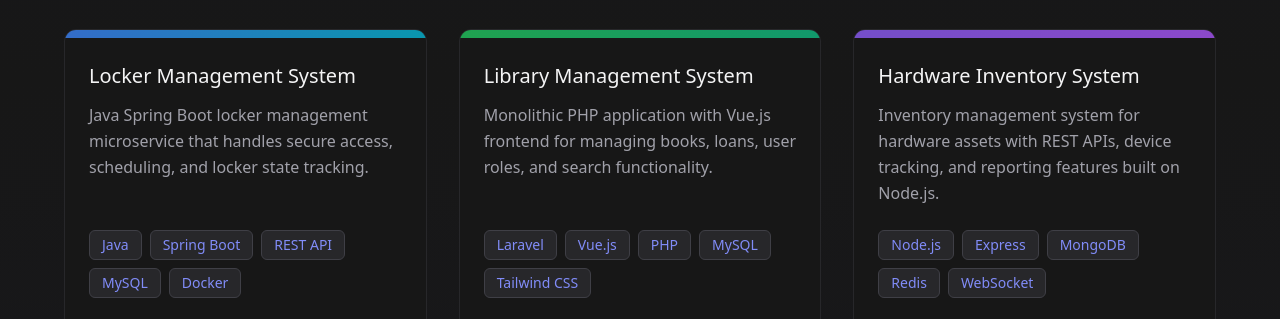
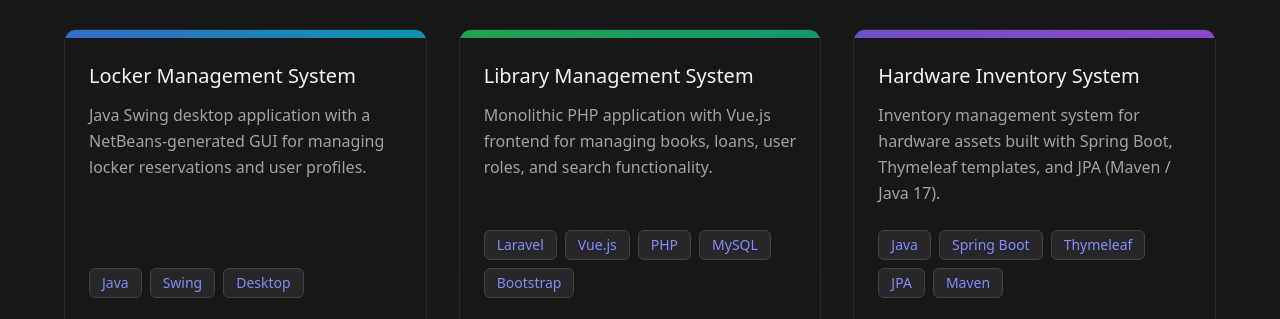
Before and after one commit to jonard111/My-portfolio, a plain HTML site: page index.html in a window 1280 px wide. Shown: the part 1985-2304 px from the top of the page. Drawn offline with nearby package versions, Linux system fonts and the light colour scheme.

Commit message:
Fix project cards: correct tech stacks

```diff
--- a/index.html
+++ b/index.html
@@ -275,14 +275,12 @@
                                         Locker Management System
                                     </h3>
                                     <p class="text-zinc-400 mb-6 leading-relaxed flex-1">
-                                        Java Spring Boot locker management microservice that handles secure access, scheduling, and locker state tracking.
+                                        Java Swing desktop application with a NetBeans-generated GUI for managing locker reservations and user profiles.
                                     </p>
                             <div class="flex flex-wrap gap-2 mb-6">
                                 <span class="px-3 py-1 text-sm bg-zinc-800 text-indigo-400 rounded-md border border-zinc-700">Java</span>
-                                <span class="px-3 py-1 text-sm bg-zinc-800 text-indigo-400 rounded-md border border-zinc-700">Spring Boot</span>
-                                <span class="px-3 py-1 text-sm bg-zinc-800 text-indigo-400 rounded-md border border-zinc-700">REST API</span>
-                                <span class="px-3 py-1 text-sm bg-zinc-800 text-indigo-400 rounded-md border border-zinc-700">MySQL</span>
-                                <span class="px-3 py-1 text-sm bg-zinc-800 text-indigo-400 rounded-md border border-zinc-700">Docker</span>
+                                <span class="px-3 py-1 text-sm bg-zinc-800 text-indigo-400 rounded-md border border-zinc-700">Swing</span>
+                                <span class="px-3 py-1 text-sm bg-zinc-800 text-indigo-400 rounded-md border border-zinc-700">Desktop</span>
                             </div>
                             <a
                                 href="https://github.com/jonard111/lockerMS"
@@ -311,7 +309,7 @@
                                 <span class="px-3 py-1 text-sm bg-zinc-800 text-indigo-400 rounded-md border border-zinc-700">Vue.js</span>
                                 <span class="px-3 py-1 text-sm bg-zinc-800 text-indigo-400 rounded-md border border-zinc-700">PHP</span>
                                 <span class="px-3 py-1 text-sm bg-zinc-800 text-indigo-400 rounded-md border border-zinc-700">MySQL</span>
-                                <span class="px-3 py-1 text-sm bg-zinc-800 text-indigo-400 rounded-md border border-zinc-700">Tailwind CSS</span>
+                                <span class="px-3 py-1 text-sm bg-zinc-800 text-indigo-400 rounded-md border border-zinc-700">Bootstrap</span>
                             </div>
                             <a
                                 href="https://github.com/jonard111/librarryMS"
@@ -333,14 +331,14 @@
                                 Hardware Inventory System
                             </h3>
                             <p class="text-zinc-400 mb-6 leading-relaxed flex-1">
-                                Inventory management system for hardware assets with REST APIs, device tracking, and reporting features built on Node.js.
+                                Inventory management system for hardware assets built with Spring Boot, Thymeleaf templates, and JPA (Maven / Java 17).
                             </p>
                             <div class="flex flex-wrap gap-2 mb-6">
-                                <span class="px-3 py-1 text-sm bg-zinc-800 text-indigo-400 rounded-md border border-zinc-700">Node.js</span>
-                                <span class="px-3 py-1 text-sm bg-zinc-800 text-indigo-400 rounded-md border border-zinc-700">Express</span>
-                                <span class="px-3 py-1 text-sm bg-zinc-800 text-indigo-400 rounded-md border border-zinc-700">MongoDB</span>
-                                <span class="px-3 py-1 text-sm bg-zinc-800 text-indigo-400 rounded-md border border-zinc-700">Redis</span>
-                                <span class="px-3 py-1 text-sm bg-zinc-800 text-indigo-400 rounded-md border border-zinc-700">WebSocket</span>
+                                <span class="px-3 py-1 text-sm bg-zinc-800 text-indigo-400 rounded-md border border-zinc-700">Java</span>
+                                <span class="px-3 py-1 text-sm bg-zinc-800 text-indigo-400 rounded-md border border-zinc-700">Spring Boot</span>
+                                <span class="px-3 py-1 text-sm bg-zinc-800 text-indigo-400 rounded-md border border-zinc-700">Thymeleaf</span>
+                                <span class="px-3 py-1 text-sm bg-zinc-800 text-indigo-400 rounded-md border border-zinc-700">JPA</span>
+                                <span class="px-3 py-1 text-sm bg-zinc-800 text-indigo-400 rounded-md border border-zinc-700">Maven</span>
                             </div>
                             <a
                                 href="https://github.com/jonard111/hardware-inventory-system"
```
